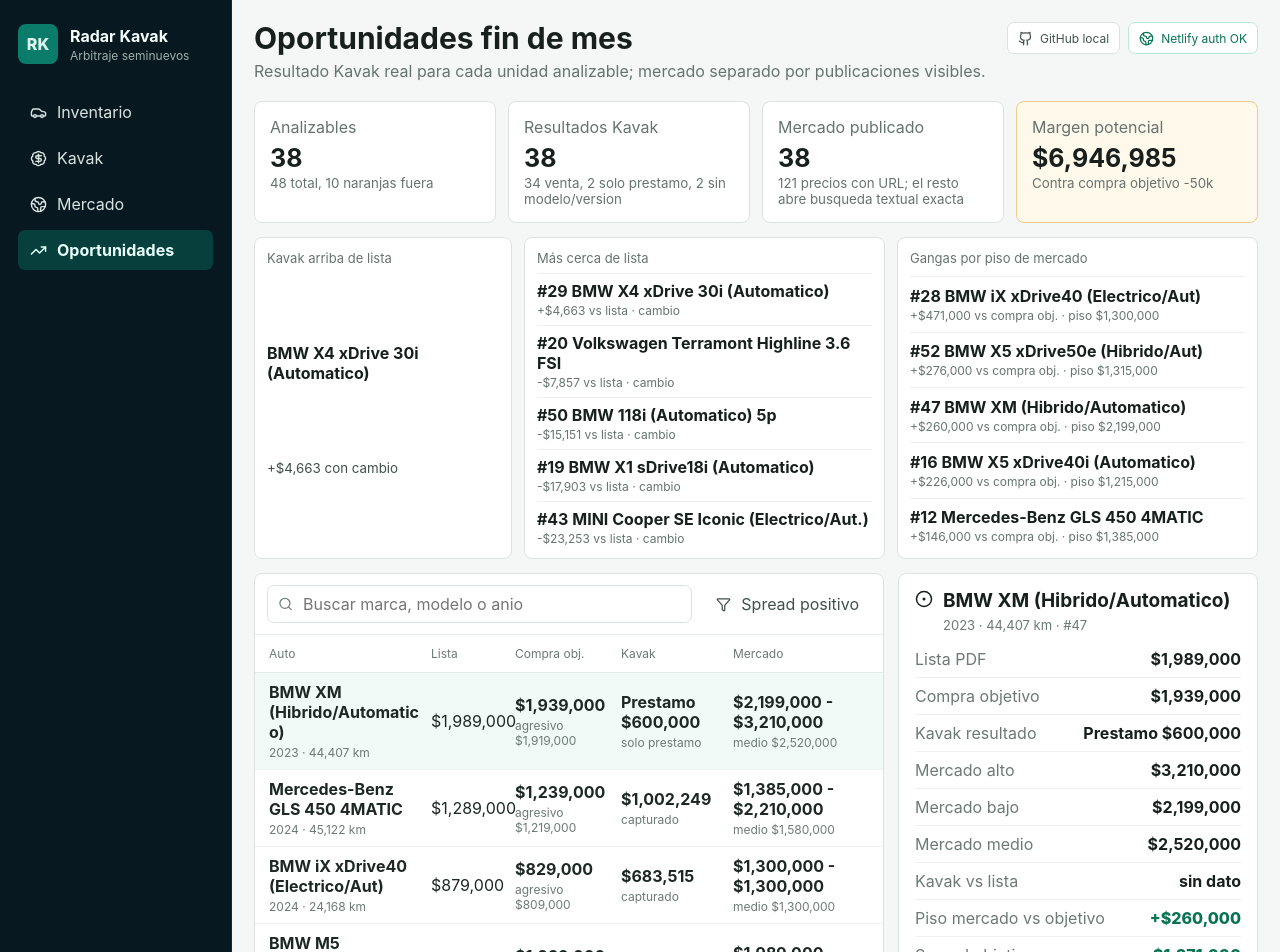
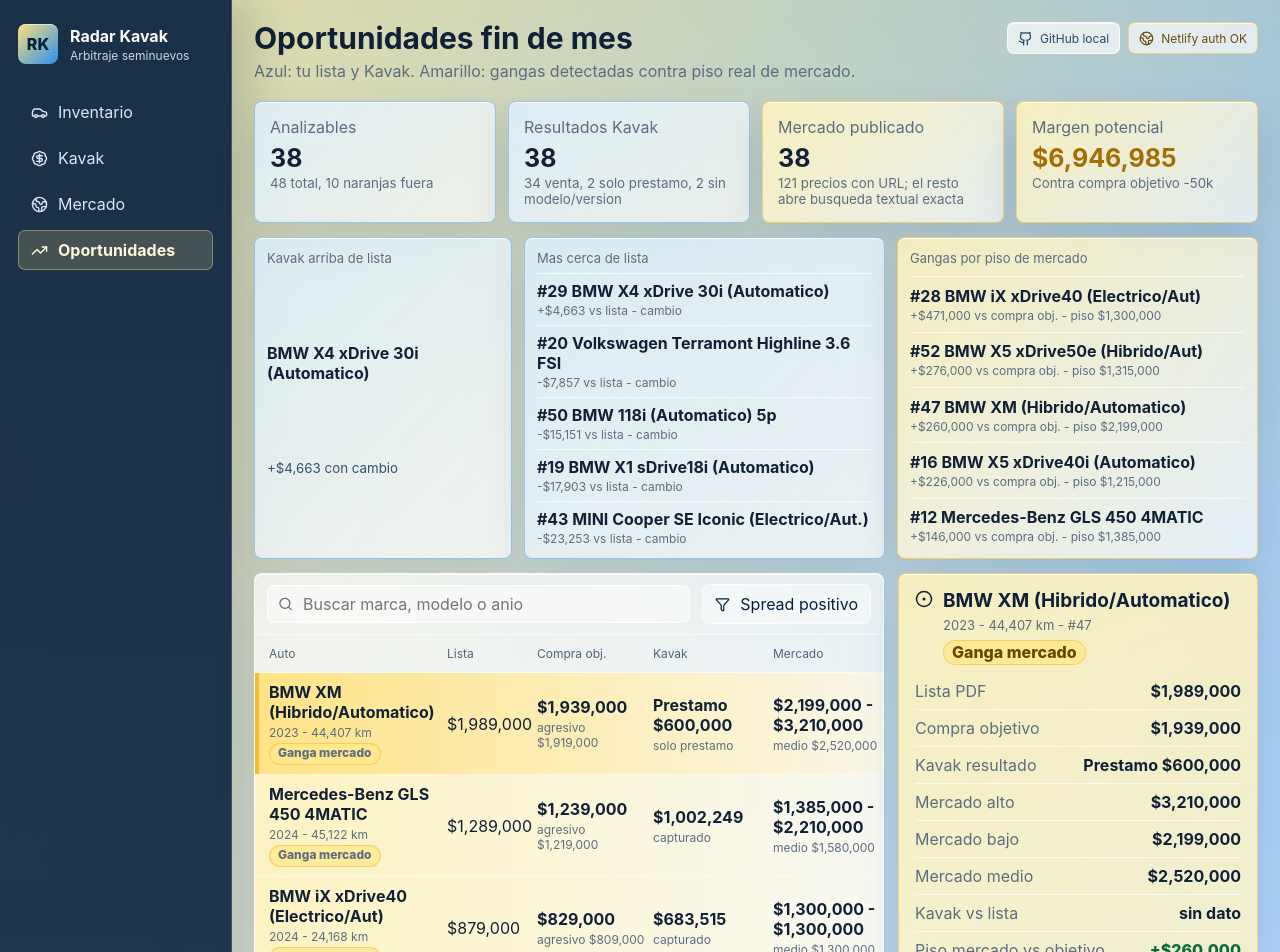
Before and after one commit to izurieta77/radar-kavak, a React (Vite) app: page / in a window 1280 px wide. Shown: the top 952 px of the page. Built offline with nearby package versions, Linux system fonts and the light colour scheme.

Commit message:
style: split list and bargain lanes

```diff
--- a/src/App.tsx
+++ b/src/App.tsx
@@ -15,6 +15,7 @@
 import inventoryData from './data/inventario.json';
 import type { Opportunity } from './types';
 import { formatKm, formatMoney, statusLabel, summarizeInventory } from './lib/format';
+import { opportunityTone } from './lib/opportunityTone';
 
 const opportunities = opportunitiesData as Opportunity[];
 const workflowItems = [
@@ -49,6 +50,10 @@
   return item.spread != null ? formatMoney(item.spread) : 'sin spread';
 }
 
+function toneLabel(item: Opportunity): string {
+  return opportunityTone(item) === 'ganga' ? 'Ganga mercado' : 'Mi lista';
+}
+
 function referencePriceLabel(reference: Opportunity['marketReferences'][number]): string {
   if (reference.price != null) return formatMoney(reference.price);
   return reference.evidenceType === 'captura' ? 'precio en captura' : 'buscar exacto';
@@ -67,6 +72,7 @@
 
   const summary = summarizeInventory(inventoryData);
   const selected = opportunities.find((item) => item.vehicle.no === selectedNo) ?? opportunities[0];
+  const selectedTone = opportunityTone(selected);
   const filtered = useMemo(() => {
     const text = query.trim().toLowerCase();
     return opportunities.filter((item) => {
@@ -128,7 +134,7 @@
         <header className="topbar">
           <div>
             <h1>Oportunidades fin de mes</h1>
-            <p>Resultado Kavak real para cada unidad analizable; mercado separado por publicaciones visibles.</p>
+            <p>Azul: tu lista y Kavak. Amarillo: gangas detectadas contra piso real de mercado.</p>
           </div>
           <div className="status-row">
             <span className="status-chip muted">
@@ -143,22 +149,22 @@
         </header>
 
         <section className="kpi-grid">
-          <div className="kpi">
+          <div className="kpi kpi-lista">
             <span>Analizables</span>
             <strong>{summary.analyzable}</strong>
             <small>{summary.total} total, {summary.excludedOrange} naranjas fuera</small>
           </div>
-          <div className="kpi">
+          <div className="kpi kpi-lista">
             <span>Resultados Kavak</span>
             <strong>{kavakResults}</strong>
             <small>{kavakSaleOffers} venta, {loanOnly} solo prestamo, {noModel} sin modelo/version</small>
           </div>
-          <div className="kpi">
+          <div className="kpi kpi-ganga">
             <span>Mercado publicado</span>
             <strong>{marketRefs}</strong>
             <small>{pricedReferences} precios con URL; el resto abre busqueda textual exacta</small>
           </div>
-          <div className="kpi accent">
+          <div className="kpi kpi-ganga accent">
             <span>Margen potencial</span>
             <strong>{formatMoney(publishedMargin)}</strong>
             <small>Contra compra objetivo -50k</small>
@@ -166,30 +172,34 @@
         </section>
 
         <section className="analysis-grid">
-          <div className="analysis-panel">
+          <div className="analysis-panel panel-lista">
             <span>Kavak arriba de lista</span>
-            <strong>{kavakAboveList.length ? `${kavakAboveList[0].vehicle.brand} ${kavakAboveList[0].vehicle.model}` : 'Ninguno venta directa'}</strong>
+            <strong>
+              {kavakAboveList.length
+                ? `${kavakAboveList[0].vehicle.brand} ${kavakAboveList[0].vehicle.model}`
+                : 'Ninguno venta directa'}
+            </strong>
             <small>
               {kavakAboveList.length
                 ? `${deltaLabel(kavakAboveList[0].dealAnalysis.kavakVsList)} con ${kavakAboveList[0].dealAnalysis.kavakBestOfferType}`
                 : 'Solo cuentan venta/cambio reales capturados.'}
             </small>
           </div>
-          <div className="analysis-panel">
-            <span>Más cerca de lista</span>
+          <div className="analysis-panel panel-lista">
+            <span>Mas cerca de lista</span>
             {closestKavak.map((item) => (
               <button key={item.vehicle.no} onClick={() => setSelectedNo(item.vehicle.no)}>
                 <strong>#{item.vehicle.no} {item.vehicle.brand} {item.vehicle.model}</strong>
-                <small>{deltaLabel(item.dealAnalysis.kavakVsList)} vs lista · {item.dealAnalysis.kavakBestOfferType}</small>
+                <small>{deltaLabel(item.dealAnalysis.kavakVsList)} vs lista - {item.dealAnalysis.kavakBestOfferType}</small>
               </button>
             ))}
           </div>
-          <div className="analysis-panel">
+          <div className="analysis-panel panel-ganga">
             <span>Gangas por piso de mercado</span>
             {floorBargains.map((item) => (
               <button key={item.vehicle.no} onClick={() => setSelectedNo(item.vehicle.no)}>
                 <strong>#{item.vehicle.no} {item.vehicle.brand} {item.vehicle.model}</strong>
-                <small>{deltaLabel(item.dealAnalysis.marketLowVsTarget)} vs compra obj. · piso {formatMoney(item.marketPriceRange?.low ?? null)}</small>
+                <small>{deltaLabel(item.dealAnalysis.marketLowVsTarget)} vs compra obj. - piso {formatMoney(item.marketPriceRange?.low ?? null)}</small>
               </button>
             ))}
           </div>
@@ -221,15 +231,24 @@
                 <span>Mercado</span>
                 <span>Spread</span>
               </div>
-              {filtered.map((item) => (
+              {filtered.map((item) => {
+                const tone = opportunityTone(item);
+                return (
                   <button
-                  className={item.vehicle.no === selected.vehicle.no ? 'table-row selected' : 'table-row'}
+                    className={[
+                      'table-row',
+                      tone === 'ganga' ? 'tone-ganga' : 'tone-lista',
+                      item.vehicle.no === selected.vehicle.no ? 'selected' : ''
+                    ].filter(Boolean).join(' ')}
                     key={item.vehicle.no}
                     onClick={() => setSelectedNo(item.vehicle.no)}
                   >
                     <span>
                       <strong>{item.vehicle.brand} {item.vehicle.model}</strong>
-                    <small>{item.vehicle.year} · {formatKm(item.vehicle.kilometers)}</small>
+                      <small>{item.vehicle.year} - {formatKm(item.vehicle.kilometers)}</small>
+                      <small className={`tone-badge ${tone === 'ganga' ? 'tone-badge-ganga' : 'tone-badge-lista'}`}>
+                        {toneLabel(item)}
+                      </small>
                     </span>
                     <span>{formatMoney(item.vehicle.inventoryPrice)}</span>
                     <span>
@@ -248,16 +267,20 @@
                       {spreadDisplay(item)}
                     </span>
                   </button>
-              ))}
+                );
+              })}
             </div>
           </div>
 
-          <aside className="detail-panel">
+          <aside className={`detail-panel ${selectedTone === 'ganga' ? 'tone-ganga-panel' : 'tone-lista-panel'}`}>
             <div className="detail-title">
               <CircleDot size={18} />
               <div>
                 <h2>{selected.vehicle.brand} {selected.vehicle.model}</h2>
-                <p>{selected.vehicle.year} · {formatKm(selected.vehicle.kilometers)} · #{selected.vehicle.no}</p>
+                <p>{selected.vehicle.year} - {formatKm(selected.vehicle.kilometers)} - #{selected.vehicle.no}</p>
+                <span className={`tone-badge ${selectedTone === 'ganga' ? 'tone-badge-ganga' : 'tone-badge-lista'}`}>
+                  {toneLabel(selected)}
+                </span>
               </div>
             </div>
 
@@ -337,7 +360,7 @@
                 <a href={reference.url} key={`${reference.source}-${reference.label}-${reference.url}`} target="_blank" rel="noreferrer">
                   <span>
                     <strong>{reference.source}: {referencePriceLabel(reference)}</strong>
-                    <small>{reference.query} · {reference.status} · {reference.evidenceType ?? 'manual'}</small>
+                    <small>{reference.query} - {reference.status} - {reference.evidenceType ?? 'manual'}</small>
                   </span>
                   <ExternalLink size={15} />
                 </a>
@@ -350,7 +373,7 @@
                 <a href={evidence.url} key={`${evidence.source}-${evidence.label}`} target="_blank" rel="noreferrer">
                   <span>
                     <strong>{evidence.label}</strong>
-                    <small>{evidence.source} · {evidence.zone} · {evidence.status}</small>
+                    <small>{evidence.source} - {evidence.zone} - {evidence.status}</small>
                   </span>
                   <ExternalLink size={15} />
                 </a>
--- /dev/null
+++ b/src/lib/opportunityTone.ts
@@ -0,0 +1,7 @@
+import type { Opportunity } from '../types';
+
+export type OpportunityTone = 'mi_lista' | 'ganga';
+
+export function opportunityTone(item: Opportunity): OpportunityTone {
+  return (item.dealAnalysis.marketLowVsTarget ?? 0) > 0 ? 'ganga' : 'mi_lista';
+}
--- a/src/styles.css
+++ b/src/styles.css
@@ -1,10 +1,25 @@
 :root {
-  color: #17201d;
-  background: #f5f7f6;
+  color: #102036;
+  background: #eef6ff;
   font-family:
     Inter, ui-sans-serif, system-ui, -apple-system, BlinkMacSystemFont, "Segoe UI", sans-serif;
   font-synthesis: none;
   text-rendering: optimizeLegibility;
+  --ink: #102036;
+  --muted: #5c6d81;
+  --blue-900: #061f3d;
+  --blue-700: #0d5aa7;
+  --blue-500: #1d82e6;
+  --blue-100: rgba(217, 237, 255, 0.78);
+  --yellow-600: #a66d00;
+  --yellow-500: #f2bb32;
+  --yellow-100: rgba(255, 243, 190, 0.82);
+  --glass: rgba(255, 255, 255, 0.66);
+  --glass-strong: rgba(255, 255, 255, 0.82);
+  --glass-line: rgba(255, 255, 255, 0.68);
+  --blue-line: rgba(29, 130, 230, 0.38);
+  --yellow-line: rgba(242, 187, 50, 0.58);
+  --shadow: 0 18px 42px rgba(20, 65, 112, 0.14);
 }
 
 * {
@@ -15,11 +30,30 @@
   margin: 0;
   min-width: 320px;
   min-height: 100vh;
+  background:
+    linear-gradient(135deg, rgba(255, 223, 99, 0.58), rgba(255, 255, 255, 0) 34%),
+    linear-gradient(225deg, rgba(28, 126, 231, 0.48), rgba(255, 255, 255, 0) 45%),
+    linear-gradient(180deg, #f8fbff 0%, #e9f5ff 48%, #fff8df 100%);
+}
+
+body::before {
+  position: fixed;
+  inset: 0;
+  z-index: -1;
+  pointer-events: none;
+  content: "";
+  background-image:
+    repeating-linear-gradient(90deg, rgba(13, 90, 167, 0.045) 0 1px, transparent 1px 84px),
+    repeating-linear-gradient(0deg, rgba(242, 187, 50, 0.05) 0 1px, transparent 1px 84px);
 }
 
 button,
 input {
   font: inherit;
+}
+
+button {
+  -webkit-tap-highlight-color: transparent;
 }
 
 .app-shell {
@@ -29,12 +63,14 @@
 }
 
 .sidebar {
-  background: #071820;
-  border-right: 1px solid #132832;
+  background: linear-gradient(180deg, rgba(6, 31, 61, 0.91), rgba(6, 31, 61, 0.78));
+  border-right: 1px solid rgba(255, 255, 255, 0.18);
   padding: 24px 18px;
   display: flex;
   flex-direction: column;
   gap: 28px;
+  box-shadow: 18px 0 46px rgba(6, 31, 61, 0.18);
+  backdrop-filter: blur(20px);
 }
 
 .brand {
@@ -49,9 +85,10 @@
   display: grid;
   place-items: center;
   border-radius: 8px;
-  color: #dff4ed;
-  background: #0a7c69;
+  color: #06213f;
+  background: linear-gradient(135deg, #ffe07b, #2a91f0);
   font-weight: 800;
+  box-shadow: inset 0 1px 0 rgba(255, 255, 255, 0.56);
 }
 
 .brand strong,
@@ -60,12 +97,12 @@
 }
 
 .brand strong {
-  color: #f5fffc;
+  color: #f8fbff;
 }
 
 .brand span {
   margin-top: 2px;
-  color: #9db1ac;
+  color: #c8d8ea;
   font-size: 12px;
 }
 
@@ -77,10 +114,10 @@
 .workflow button,
 .toggle {
   min-height: 40px;
-  border: 0;
+  border: 1px solid transparent;
   border-radius: 7px;
   background: transparent;
-  color: #d8e4e0;
+  color: #d7e7f8;
   display: flex;
   align-items: center;
   gap: 10px;
@@ -90,31 +127,35 @@
 
 .workflow button.active,
 .toggle.active {
-  background: #063f3c;
-  color: #e8fffa;
+  background: rgba(255, 227, 133, 0.18);
+  border-color: rgba(255, 227, 133, 0.38);
+  color: #fff7dc;
   font-weight: 700;
 }
 
 .toggle {
-  color: #40504b;
+  color: var(--blue-900);
+  background: rgba(255, 255, 255, 0.42);
+  border-color: var(--glass-line);
 }
 
 .toggle.active {
-  background: #e5f5f0;
-  color: #086657;
+  background: rgba(255, 226, 130, 0.68);
+  border-color: var(--yellow-line);
+  color: #5d4004;
 }
 
 .sidebar-note {
   margin-top: auto;
   display: flex;
   gap: 10px;
-  color: #566661;
+  color: #d4e5f5;
   font-size: 12px;
   line-height: 1.45;
   padding: 12px;
-  border: 1px solid #22404a;
-  color: #b7c9c5;
+  border: 1px solid rgba(255, 255, 255, 0.16);
   border-radius: 8px;
+  background: rgba(255, 255, 255, 0.08);
 }
 
 .sidebar-note p {
@@ -123,7 +164,7 @@
 
 .workspace {
   min-width: 0;
-  padding: 22px 22px;
+  padding: 22px;
 }
 
 .topbar {
@@ -149,7 +190,7 @@
 
 .topbar p {
   margin-top: 6px;
-  color: #66736f;
+  color: var(--muted);
 }
 
 .status-row {
@@ -160,21 +201,23 @@
 }
 
 .status-chip {
-  height: 32px;
+  min-height: 32px;
   display: inline-flex;
   align-items: center;
   gap: 7px;
   padding: 0 10px;
   border-radius: 7px;
-  border: 1px solid #dce3df;
-  background: #ffffff;
-  color: #44534e;
+  border: 1px solid var(--glass-line);
+  background: var(--glass);
+  color: #25486c;
   font-size: 12px;
+  box-shadow: inset 0 1px 0 rgba(255, 255, 255, 0.7);
+  backdrop-filter: blur(16px);
 }
 
 .status-chip.ok {
-  border-color: #bfe5d6;
-  color: #087354;
+  border-color: var(--yellow-line);
+  color: #6d4a06;
 }
 
 .kpi-grid {
@@ -184,28 +227,47 @@
   margin-bottom: 14px;
 }
 
+.kpi,
+.analysis-panel,
+.table-panel,
+.detail-panel {
+  border: 1px solid var(--glass-line);
+  border-radius: 8px;
+  background: var(--glass);
+  box-shadow: var(--shadow), inset 0 1px 0 rgba(255, 255, 255, 0.78);
+  backdrop-filter: blur(18px);
+}
+
 .kpi {
-  background: #ffffff;
-  border: 1px solid #dce3df;
-  border-radius: 8px;
   padding: 15px;
+  min-width: 0;
 }
 
 .kpi span,
 .kpi small {
   display: block;
-  color: #66736f;
+  color: var(--muted);
 }
 
 .kpi strong {
   display: block;
   font-size: 25px;
   margin: 6px 0 2px;
+  overflow-wrap: anywhere;
 }
 
-.kpi.accent {
-  border-color: #f0cb88;
-  background: #fff9ec;
+.kpi-lista {
+  border-color: var(--blue-line);
+  background: linear-gradient(135deg, rgba(223, 240, 255, 0.86), rgba(255, 255, 255, 0.62));
+}
+
+.kpi-ganga {
+  border-color: var(--yellow-line);
+  background: linear-gradient(135deg, rgba(255, 243, 190, 0.88), rgba(255, 255, 255, 0.64));
+}
+
+.kpi.accent strong {
+  color: var(--yellow-600);
 }
 
 .analysis-grid {
@@ -218,15 +280,22 @@
 .analysis-panel {
   display: grid;
   gap: 7px;
-  background: #ffffff;
-  border: 1px solid #dce3df;
-  border-radius: 8px;
   padding: 12px;
   min-width: 0;
 }
 
+.panel-lista {
+  border-color: var(--blue-line);
+  background: linear-gradient(135deg, rgba(221, 239, 255, 0.82), rgba(255, 255, 255, 0.66));
+}
+
+.panel-ganga {
+  border-color: var(--yellow-line);
+  background: linear-gradient(135deg, rgba(255, 242, 188, 0.86), rgba(255, 255, 255, 0.68));
+}
+
 .analysis-panel > span {
-  color: #66736f;
+  color: var(--muted);
   font-size: 13px;
 }
 
@@ -237,17 +306,21 @@
 }
 
 .analysis-panel > small {
-  color: #40504b;
+  color: #36516d;
 }
 
 .analysis-panel button {
   border: 0;
-  border-top: 1px solid #edf1ef;
+  border-top: 1px solid rgba(255, 255, 255, 0.7);
   background: transparent;
   padding: 7px 0 0;
-  color: #17201d;
+  color: var(--ink);
   text-align: left;
   cursor: pointer;
+}
+
+.analysis-panel button:hover {
+  color: var(--blue-700);
 }
 
 .analysis-panel button strong,
@@ -258,7 +331,7 @@
 
 .analysis-panel button small {
   margin-top: 2px;
-  color: #66736f;
+  color: var(--muted);
   font-size: 12px;
 }
 
@@ -271,15 +344,12 @@
 
 .table-panel,
 .detail-panel {
-  background: #ffffff;
-  border: 1px solid #dce3df;
-  border-radius: 8px;
   min-width: 0;
 }
 
 .panel-toolbar {
   min-height: 58px;
-  border-bottom: 1px solid #e4eae7;
+  border-bottom: 1px solid rgba(255, 255, 255, 0.64);
   display: flex;
   justify-content: space-between;
   align-items: center;
@@ -294,17 +364,19 @@
   display: flex;
   align-items: center;
   gap: 8px;
-  border: 1px solid #dce3df;
+  border: 1px solid var(--glass-line);
   border-radius: 7px;
   padding: 0 10px;
-  color: #73817c;
+  color: var(--muted);
+  background: rgba(255, 255, 255, 0.5);
 }
 
 .search-box input {
   width: 100%;
   border: 0;
   outline: 0;
-  color: #17201d;
+  color: var(--ink);
+  background: transparent;
 }
 
 .opportunity-table {
@@ -315,38 +387,55 @@
 .table-head,
 .table-row {
   display: grid;
-  grid-template-columns: minmax(154px, 1.25fr) 76px 98px 104px 148px 78px;
+  grid-template-columns: minmax(170px, 1.25fr) 82px 108px 112px 162px 86px;
   align-items: center;
   gap: 8px;
-  min-width: 690px;
+  min-width: 760px;
 }
 
 .table-head {
-  height: 38px;
+  min-height: 38px;
   padding: 0 14px;
-  color: #6d7975;
+  color: #4f647b;
   font-size: 12px;
-  border-bottom: 1px solid #e4eae7;
+  border-bottom: 1px solid rgba(255, 255, 255, 0.72);
 }
 
 .table-row {
   width: 100%;
   text-align: left;
   border: 0;
-  background: #ffffff;
-  border-bottom: 1px solid #edf1ef;
-  min-height: 68px;
+  border-bottom: 1px solid rgba(255, 255, 255, 0.6);
+  min-height: 78px;
   padding: 9px 14px;
-  color: #1d2824;
+  color: var(--ink);
   cursor: pointer;
+}
+
+.table-row.tone-lista {
+  background: linear-gradient(90deg, rgba(224, 241, 255, 0.82), rgba(255, 255, 255, 0.54));
+}
+
+.table-row.tone-ganga {
+  background: linear-gradient(90deg, rgba(255, 242, 189, 0.9), rgba(255, 255, 255, 0.58));
+}
+
+.table-row:hover {
+  filter: saturate(1.04);
+}
+
+.table-row.selected.tone-lista {
+  box-shadow: inset 4px 0 0 var(--blue-500);
+  background: linear-gradient(90deg, rgba(192, 225, 255, 0.94), rgba(255, 255, 255, 0.68));
+}
+
+.table-row.selected.tone-ganga {
+  box-shadow: inset 4px 0 0 var(--yellow-500);
+  background: linear-gradient(90deg, rgba(255, 226, 130, 0.96), rgba(255, 255, 255, 0.7));
 }
 
 .table-row > span {
   min-width: 0;
-}
-
-.table-row.selected {
-  background: #f0fbf7;
 }
 
 .table-row strong,
@@ -357,24 +446,59 @@
 
 .table-row small {
   margin-top: 3px;
-  color: #6d7975;
+  color: var(--muted);
   font-size: 12px;
+}
+
+.tone-badge {
+  width: fit-content;
+  max-width: 100%;
+  min-height: 22px;
+  display: inline-flex;
+  align-items: center;
+  border-radius: 999px;
+  border: 1px solid transparent;
+  padding: 2px 8px;
+  font-weight: 800;
+  line-height: 1.2;
+}
+
+.tone-badge-lista {
+  border-color: var(--blue-line);
+  background: rgba(218, 238, 255, 0.78);
+  color: #0c4f91;
+}
+
+.tone-badge-ganga {
+  border-color: var(--yellow-line);
+  background: rgba(255, 232, 140, 0.78);
+  color: #694600;
 }
 
 .spread.good,
 .good-text {
-  color: #087354;
+  color: #0b6a39;
   font-weight: 800;
 }
 
 .spread.muted {
-  color: #8a9691;
+  color: #6a7785;
 }
 
 .detail-panel {
   padding: 16px;
   position: sticky;
   top: 16px;
+}
+
+.tone-lista-panel {
+  border-color: var(--blue-line);
+  background: linear-gradient(160deg, rgba(226, 242, 255, 0.86), rgba(255, 255, 255, 0.66));
+}
+
+.tone-ganga-panel {
+  border-color: var(--yellow-line);
+  background: linear-gradient(160deg, rgba(255, 242, 188, 0.88), rgba(255, 255, 255, 0.66));
 }
 
 .detail-title {
@@ -390,8 +514,8 @@
 }
 
 .detail-title p {
-  margin-top: 4px;
-  color: #6d7975;
+  margin: 4px 0 7px;
+  color: var(--muted);
   font-size: 13px;
 }
 
@@ -405,12 +529,17 @@
   display: flex;
   justify-content: space-between;
   gap: 14px;
-  border-bottom: 1px solid #edf1ef;
+  border-bottom: 1px solid rgba(255, 255, 255, 0.68);
   padding-bottom: 8px;
 }
 
 .price-stack span {
-  color: #6d7975;
+  color: var(--muted);
+}
+
+.price-stack strong {
+  text-align: right;
+  overflow-wrap: anywhere;
 }
 
 .confidence {
@@ -418,7 +547,7 @@
 }
 
 .confidence span {
-  color: #44534e;
+  color: #264767;
   font-size: 13px;
   font-weight: 700;
 }
@@ -426,7 +555,7 @@
 .confidence div {
   height: 8px;
   margin-top: 8px;
-  background: #e6ece9;
+  background: rgba(255, 255, 255, 0.64);
   border-radius: 999px;
   overflow: hidden;
 }
@@ -434,7 +563,7 @@
 .confidence i {
   display: block;
   height: 100%;
-  background: #0a7c69;
+  background: linear-gradient(90deg, var(--blue-500), var(--yellow-500));
 }
 
 .detail-section {
@@ -446,18 +575,24 @@
 .detail-section h3 {
   font-size: 13px;
   text-transform: uppercase;
-  color: #60706b;
+  color: #4f647b;
 }
 
 .detail-section a {
   display: flex;
   justify-content: space-between;
   gap: 10px;
-  color: #10221d;
+  color: #102036;
   text-decoration: none;
-  border: 1px solid #dce3df;
+  border: 1px solid rgba(255, 255, 255, 0.68);
   border-radius: 8px;
   padding: 10px;
+  background: rgba(255, 255, 255, 0.42);
+}
+
+.detail-section a:hover {
+  border-color: var(--blue-line);
+  background: rgba(255, 255, 255, 0.62);
 }
 
 .detail-section a small,
@@ -467,15 +602,16 @@
 
 .detail-section a small {
   margin-top: 3px;
-  color: #71807b;
+  color: var(--muted);
   font-size: 12px;
 }
 
 .notes p {
   font-size: 13px;
   line-height: 1.45;
-  color: #40504b;
-  background: #f6f8f7;
+  color: #314960;
+  background: rgba(255, 255, 255, 0.48);
+  border: 1px solid rgba(255, 255, 255, 0.6);
   border-radius: 7px;
   padding: 9px;
 }
@@ -488,7 +624,7 @@
   .sidebar {
     position: static;
     border-right: 0;
-    border-bottom: 1px solid #dce3df;
+    border-bottom: 1px solid rgba(255, 255, 255, 0.24);
     padding: 14px;
   }
 
@@ -526,7 +662,15 @@
     grid-template-columns: repeat(2, minmax(0, 1fr));
   }
 
+  .status-row {
+    justify-content: flex-start;
+  }
+
   h1 {
     font-size: 24px;
   }
+
+  .search-box {
+    min-width: 0;
+  }
 }
```
Also changed, not shown: 1 other file (tests, documents, lock files or other folders). Lines whose indentation alone changed are shown as unchanged.
